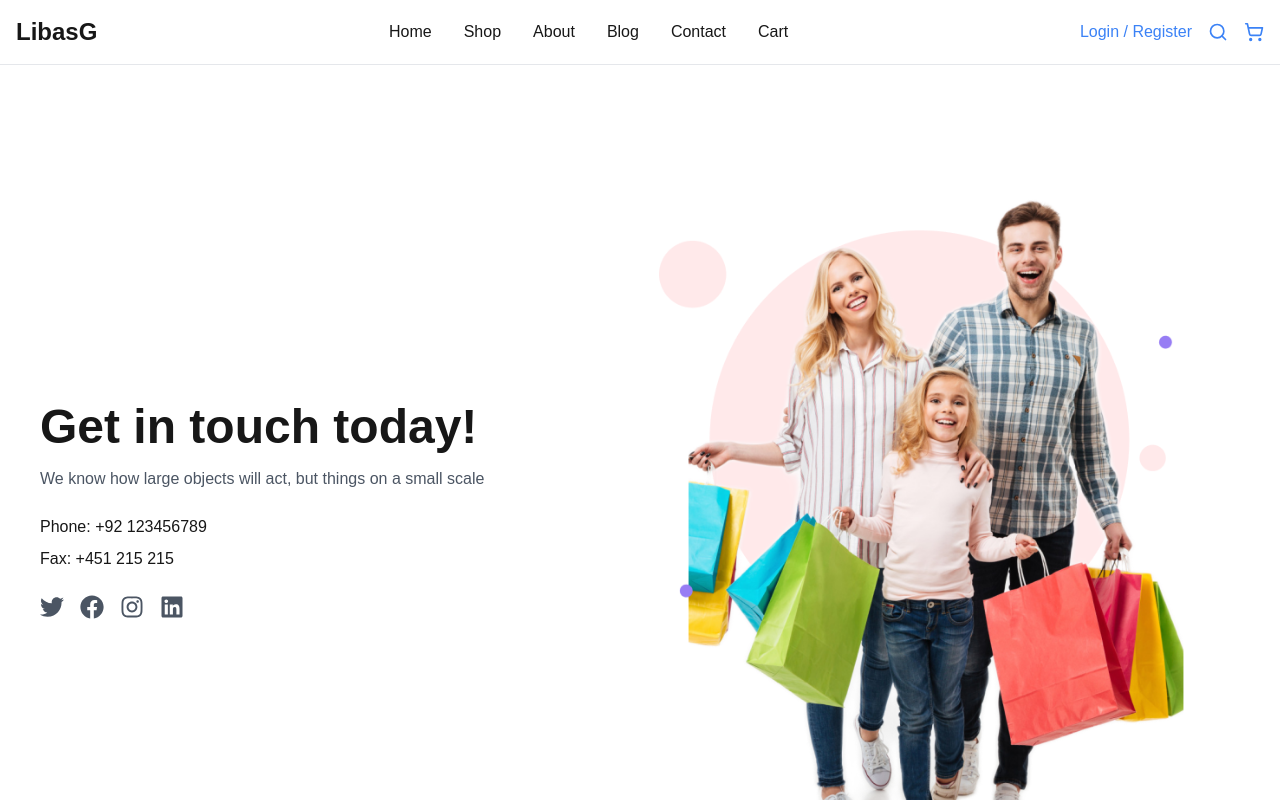
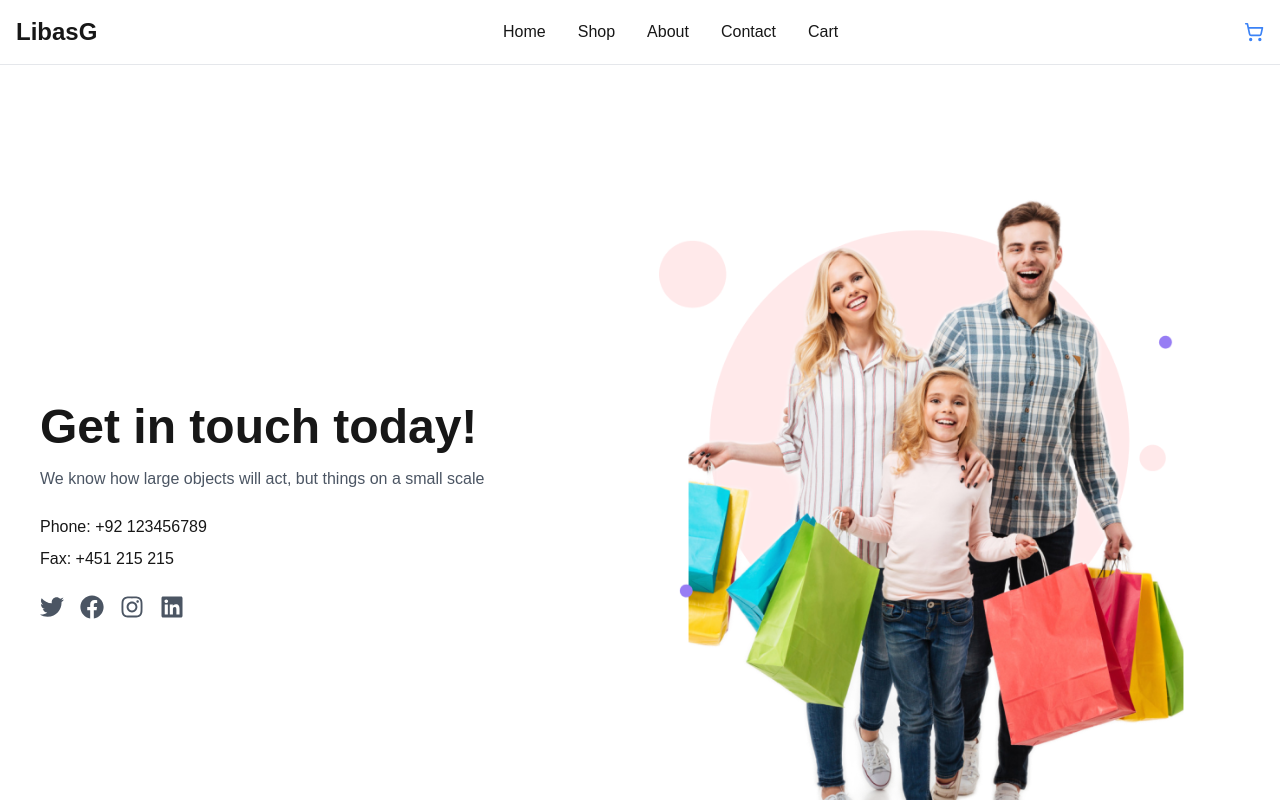
Before and after one commit to harisawan27/Frontend-Hackathon-3-Q2, a Next.js app: page /contact in a window 1280 px wide. Shown: the top 800 px of the page. Built offline with nearby package versions, Linux system fonts and the light colour scheme.

Commit message:
Update Navbar.tsx

```diff
--- a/app/components/Navbar.tsx
+++ b/app/components/Navbar.tsx
@@ -41,9 +41,6 @@ const Navbar = () => {
               <Link href="/about" className="hover:text-blue-500">
                 About
               </Link>
-              <Link href="/" className="hover:text-blue-500">
-                Blog
-              </Link>
               <Link href="/contact" className="hover:text-blue-500">
                 Contact
               </Link>
@@ -52,10 +49,8 @@ const Navbar = () => {
               </Link>
             </div>
 
-            {/* Cart and Search */}
+            {/* Cart */}
             <div className="hidden md:flex items-center space-x-4 text-blue-500">
-              <span>Login / Register</span>
-              <Search size={20} />
               <Link href="/cart" className="relative">
                 <ShoppingCart size={20} />
                 {totalItems > 0 && (
@@ -79,19 +74,12 @@ const Navbar = () => {
               <Link href="/about" className="block py-2">
                 About
               </Link>
-              <Link href="/" className="block py-2">
-                Blog
-              </Link>
-              <Link href="/" className="block py-2">
+              <Link href="/contact" className="block py-2">
                 Contact
               </Link>
-              <Link href="/" className="block py-2">
-                Pages
+              <Link href="/cart" className="block py-2">
+                Cart
               </Link>
-              <Link href="/" className="block py-2 text-blue-500">
-                Login / Register
-              </Link>
-              <Search size={20} className="text-blue-500 my-2" />
               <Link href="/cart" className="relative text-blue-500 my-2">
                 <ShoppingCart size={20} />
                 {totalItems > 0 && (
```
